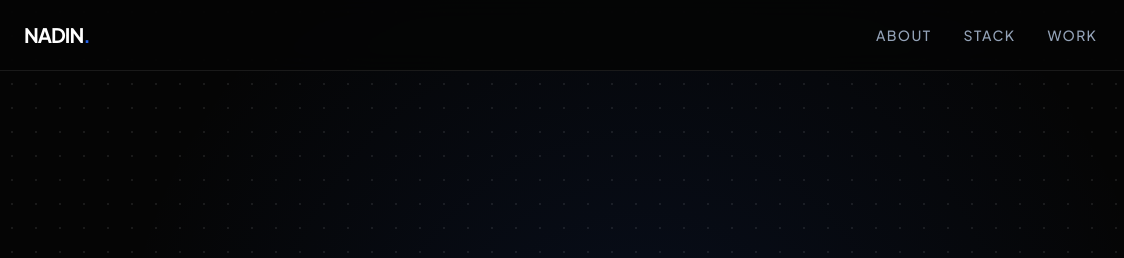
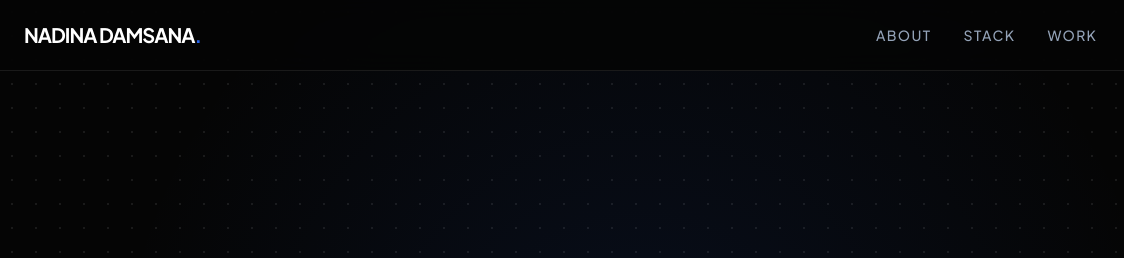
Before and after one commit to nadinadamsana11/my-portfolio, a plain HTML site: page index.html in a window 1280 px wide. Shown: the top 258 px of the page, 0-1124 px from the left. Drawn offline with nearby package versions, Linux system fonts and the light colour scheme.

Commit message:
Update index.html

```diff
--- a/index.html
+++ b/index.html
@@ -65,7 +65,7 @@
     <!-- Navigation -->
     <nav class="fixed top-0 w-full z-50 glass-nav">
         <div class="container mx-auto px-6 py-4 flex justify-between items-center">
-            <a href="#" class="text-xl font-bold text-white tracking-tighter">NADIN<span class="text-blue-600">.</span></a>
+            <a href="#" class="text-xl font-bold text-white tracking-tighter">NADINA DAMSANA<span class="text-blue-600">.</span></a>
 
             <div class="hidden md:flex items-center space-x-8 text-sm font-medium uppercase tracking-widest">
                 <a href="#about" class="hover:text-blue-500 transition">About</a>
```
